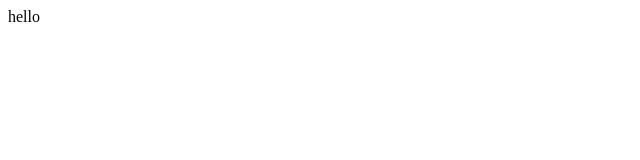
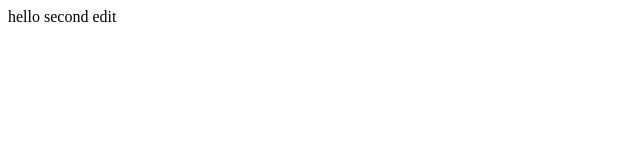
Before and after one commit to Bloxore/Hack-UCI-2019, a plain HTML site: page index.html in a window 1280 px wide. Shown: the full height of the page, 0-640 px from the left. Drawn offline with Linux system fonts and the light colour scheme.

Commit message:
i don't like nano

```diff
--- a/index.html
+++ b/index.html
@@ -4,6 +4,6 @@
     <script src="js/main.js"></script>
   </head>
   <body>
-	  hello
+	  hello second edit
   </body>
 </html>
```
